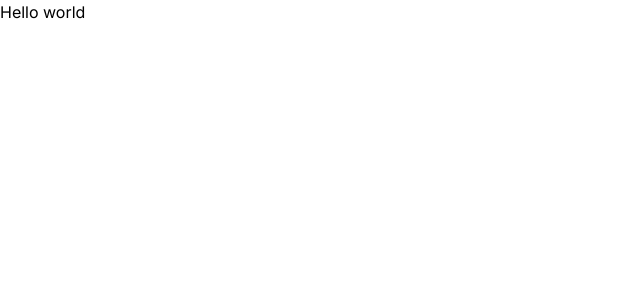
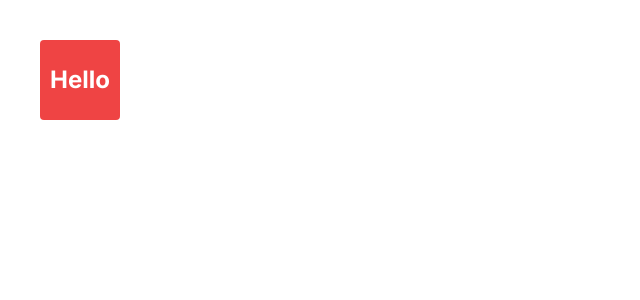
Before and after one commit to RenanFachin/RS_NLW_space-time-web, a Next.js app: page / in a window 1280 px wide. Shown: the top 300 px of the page, without its empty margins (0-640 px from the left). Built offline with nearby package versions, Linux system fonts and the light colour scheme.

Commit message:
Configurações iniciais

```diff
--- a/package.json
+++ b/package.json
@@ -21,5 +21,9 @@
     "react-dom": "18.2.0",
     "tailwindcss": "3.3.2",
     "typescript": "5.0.4"
+  },
+  "devDependencies": {
+    "@rocketseat/eslint-config": "^1.2.0",
+    "prettier-plugin-tailwindcss": "^0.3.0"
   }
 }
--- /dev/null
+++ b/prettier.config.js
@@ -0,0 +1,3 @@
+module.exports = {
+  plugins: [require('prettier-plugin-tailwindcss')],
+}
--- a/src/app/page.tsx
+++ b/src/app/page.tsx
@@ -1,5 +1,7 @@
 export default function Home() {
   return (
-    <h1>Hello world</h1>
+    <div className="m-10 flex h-20 w-20 items-center justify-center rounded bg-red-500 text-2xl font-bold text-white">
+      Hello
+    </div>
   )
 }
```
Also changed, not shown: src/app/layout.tsx (+2 -5 lines), tsconfig.json (+17 -4 lines), .eslintrc.json, 1 other file (tests, documents, lock files or other folders).
